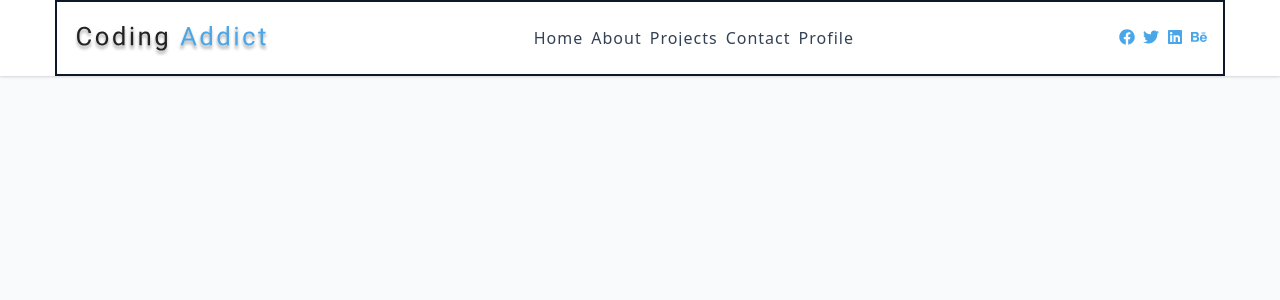
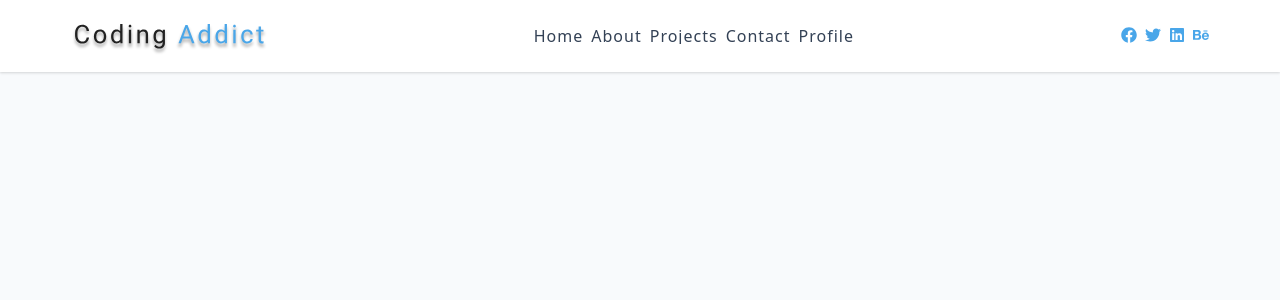
Before and after one commit to Audiph/vite-react-navbar, a React (Vite) app: page / in a window 1280 px wide. Shown: the top 300 px of the page. Built offline with nearby package versions, Linux system fonts and the light colour scheme.

Commit message:
remove border color

```diff
--- a/src/index.css
+++ b/src/index.css
@@ -327,7 +327,6 @@ nav {
     align-items: center;
     justify-content: space-between;
     padding: 1rem;
-    border: 2px solid;
   }
 
   .links-container {
```
